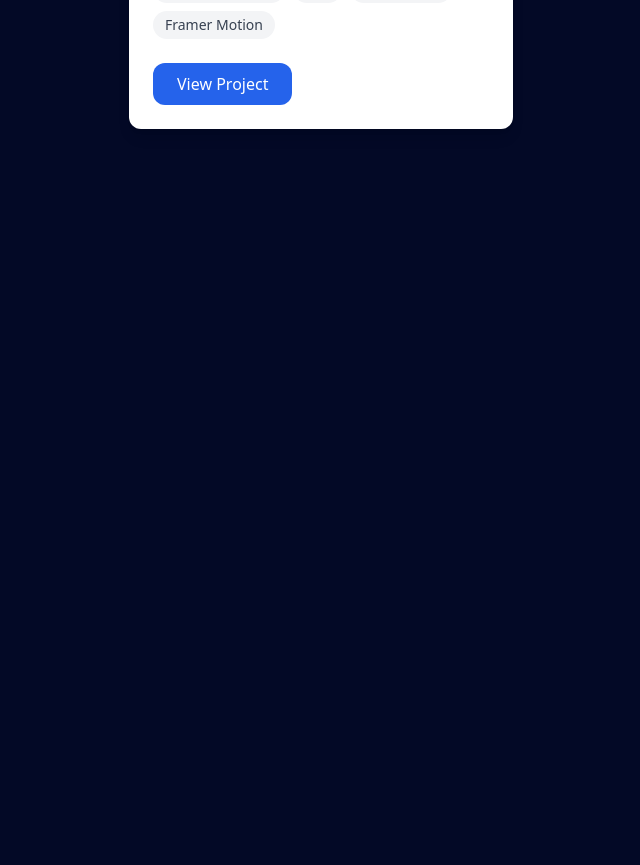
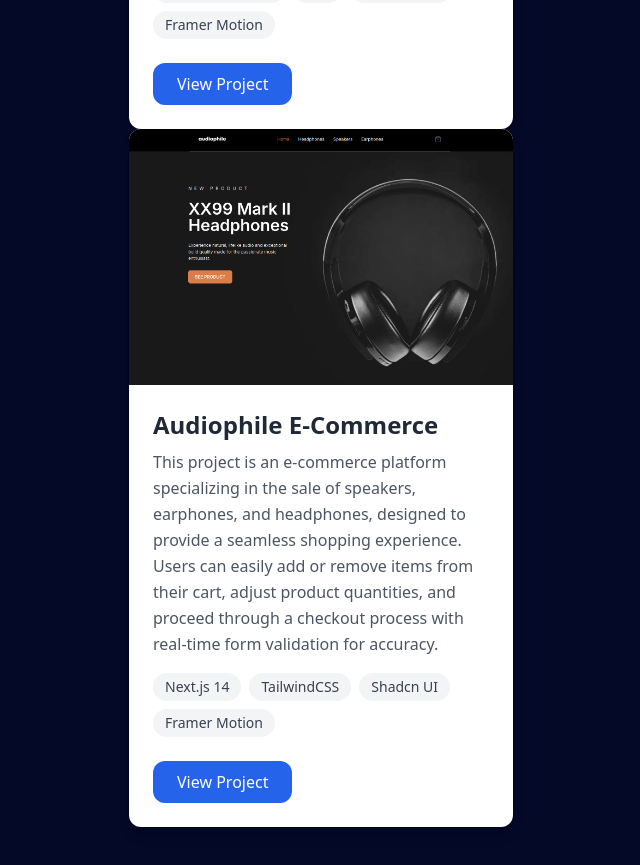
Before and after one commit to Jack-WebDev/next_portfolio, a Next.js app: page / in a window 1280 px wide. Shown: the part 3289-4154 px from the top of the page, without its empty margins (319-959 px from the left). Before the commit the page ends 3578 px from the top, so only its background shows below. Built offline with nearby package versions, Linux system fonts and the light colour scheme.

Commit message:
:sparkles: add project

```diff
--- a/components/Projects.tsx
+++ b/components/Projects.tsx
@@ -1,6 +1,7 @@
 import React from "react";
 import ProjectCards from "./ProjectCards";
 import eCommercePage from "@/assets/ecommercePage.png";
+import audiophile from "@/assets/audiophile.png";
 
 export default function Projects() {
   return (
@@ -15,6 +16,13 @@ export default function Projects() {
         link="https://e-commerce-product-page-neon-theta.vercel.app/"
         tools={["React-Typescript", "Vite", "TailwindCSS", "Framer Motion"]}
       />
+      <ProjectCards
+        img={audiophile}
+        title="Audiophile E-Commerce"
+        description="This project is an e-commerce platform specializing in the sale of speakers, earphones, and headphones, designed to provide a seamless shopping experience. Users can easily add or remove items from their cart, adjust product quantities, and proceed through a checkout process with real-time form validation for accuracy."
+        link="https://audiophile-eta-ten.vercel.app/"
+        tools={["Next.js 14", "TailwindCSS", "Shadcn UI", "Framer Motion"]}
+      />
     </div>
   );
 }
```
Also changed, not shown: assets/audiophile.png (added).
